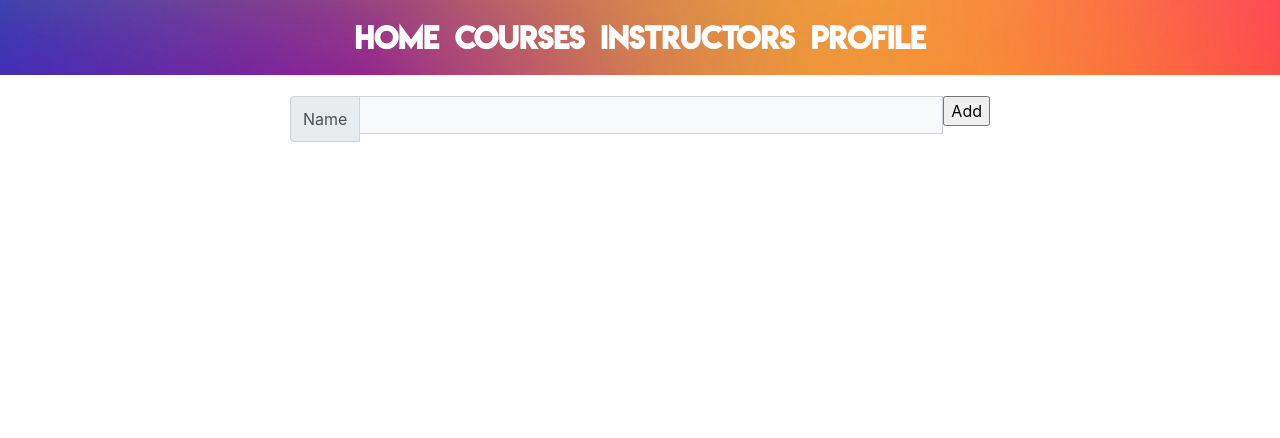
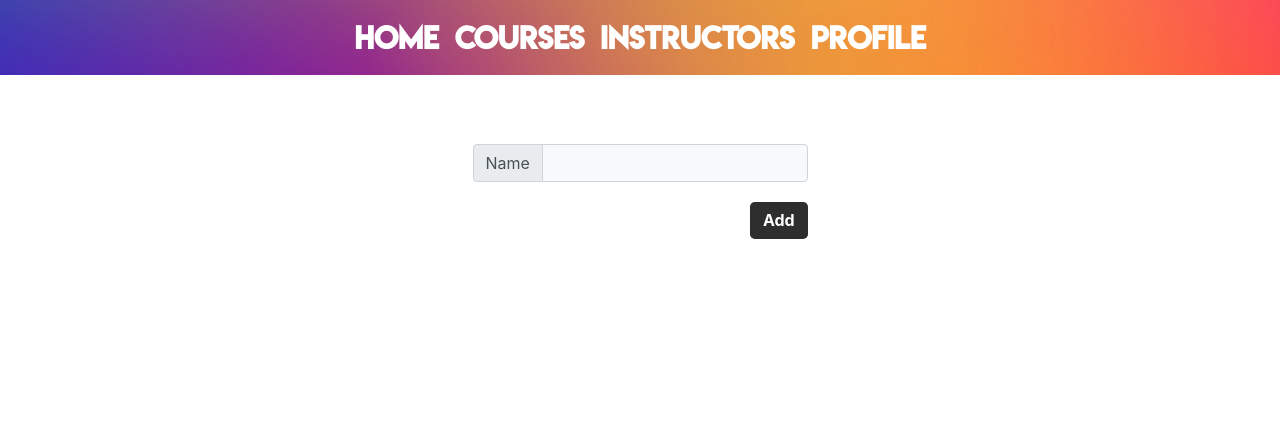
Before and after one commit to itusoft30/degreeOverview, a Flask app: template project/templates/outcomeAdd.html in a window 1280 px wide. Shown: the top 438 px of the page. Run offline with Flask 2, Linux system fonts and the light colour scheme; the template is opened without the code that fills it: values that come from a table or form of the project are taken from there, others are empty; parts of the project's set-up code (start-up, migrations or seed data) failed here and were passed over; some libraries are stand-ins or nearby versions.

Commit message:
some news

```diff
--- a/project/templates/courseAdd.html
+++ b/project/templates/courseAdd.html
@@ -90,7 +90,7 @@
         </div>
 
         <div class="form-group form-check pl-0 float-right">
-          {{ form.submit(class="cs-std-link") }}
+          {{ form.submit(class="csStdLink") }}
         </div>
       </form>
 
--- a/project/templates/outcomeAdd.html
+++ b/project/templates/outcomeAdd.html
@@ -2,12 +2,12 @@
 {% block content %}
     <div class="row justify-content-center">
 
-        <div class="col-sm-8">
-            <div class="container">
+        <div class="col-sm-8 mt-5">
+            <div class="container col-6">
                 <form method="POST" action="">
                     {{ form.hidden_tag() }}
                     <div class="form-group input-group">
-                        <div class="input-group-prepend">
+                        <div class="input-group-prepend p-0" style="height: 100%;">
                             <span class="input-group-text">{{ form.name.label.text }}</span>
                         </div>
                         {% if form.name.errors %}
@@ -20,11 +20,10 @@
                         {% else %}
                         {{ form.name(class="form-control bg-light") }}
                         {% endif %}
-
+                    </div>
                         <div class="form-group form-check pl-0 float-right">
-                            {{ form.submit(class="cs-std-link") }}
+                            {{ form.submit(class="csStdLink mt-1") }}
                         </div>
-                    </div>
                 </form>
             </div>
         </div>
```
